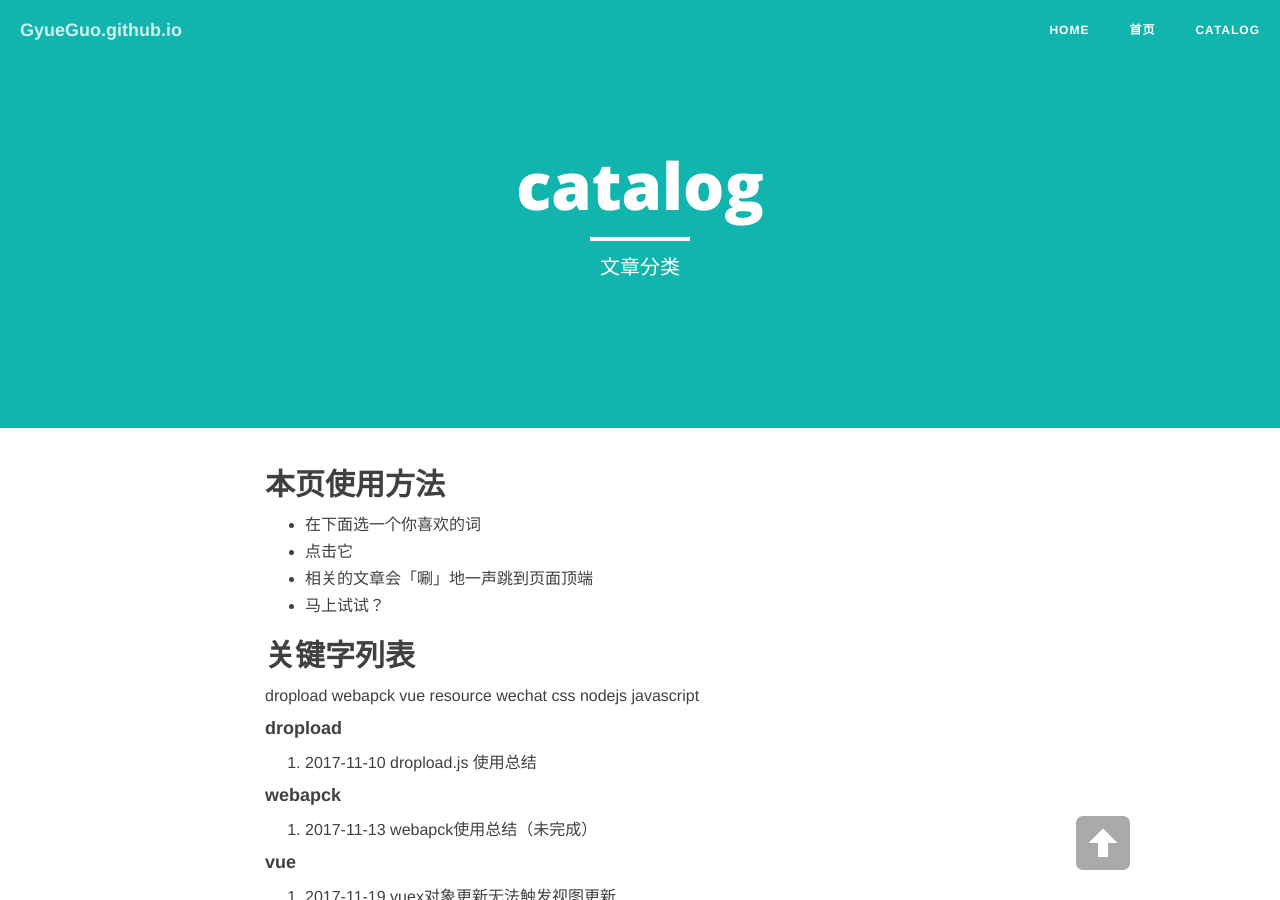
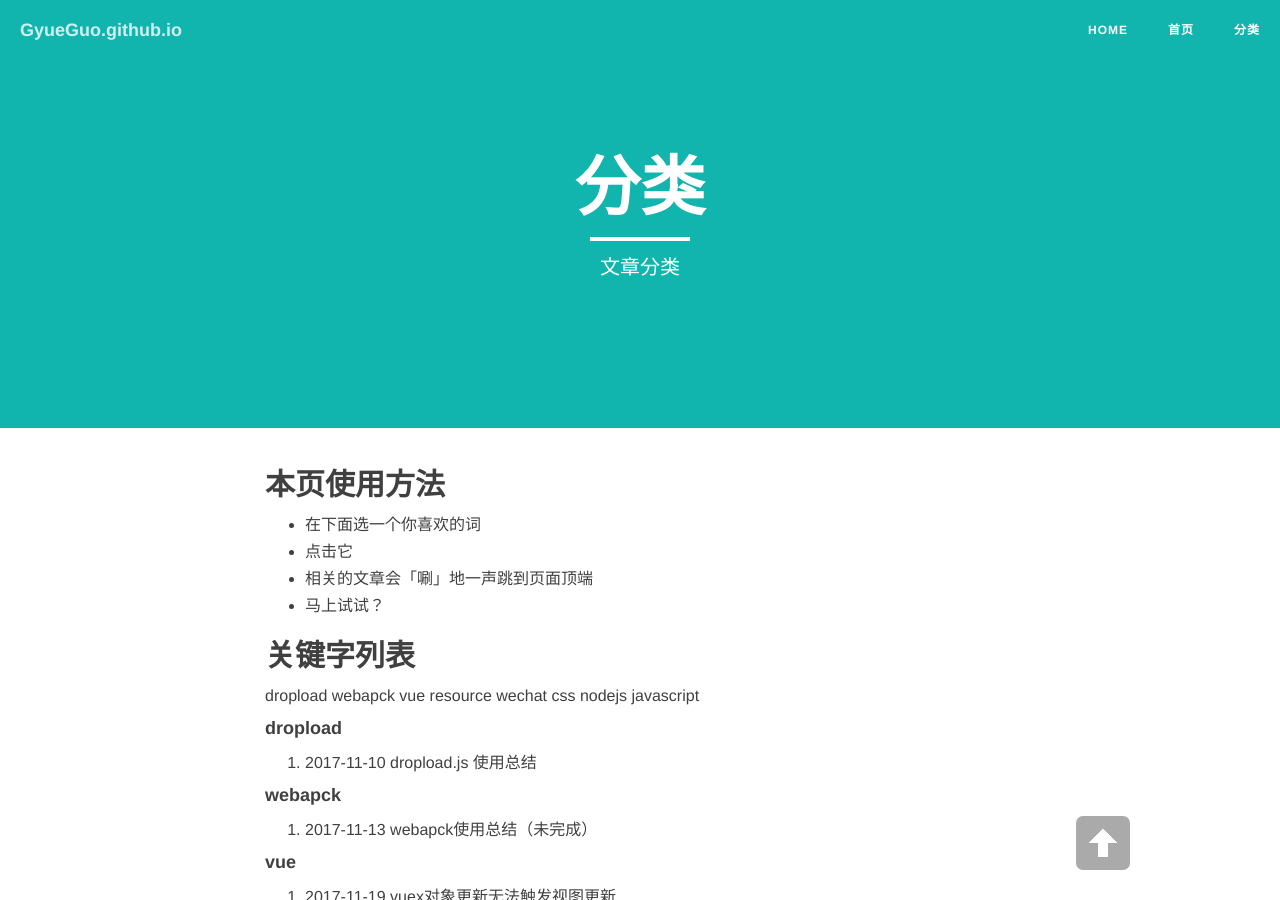
Before and after one commit to liuzesi/GyueGuo.github.io, a Jekyll site: the page built from tags.md, in a window 1280 px wide and 900 px high. Built offline with Jekyll 4.4.1, drawn with Linux system fonts in a browser that asks for light colours; nearby versions of some CDN libraries; library files that are not in the unit come from our copies.

Commit message:
tags title

```diff
--- a/tags.md
+++ b/tags.md
@@ -1,6 +1,6 @@
 ---
 layout: page
-title: "catalog"
+title: "分类"
 description: '文章分类'
 header-img: "img/semantic.jpg"
 ---
```
